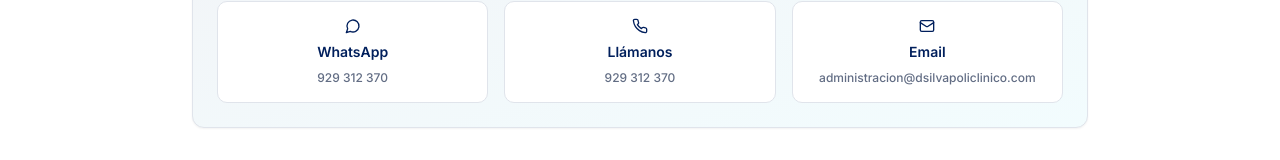
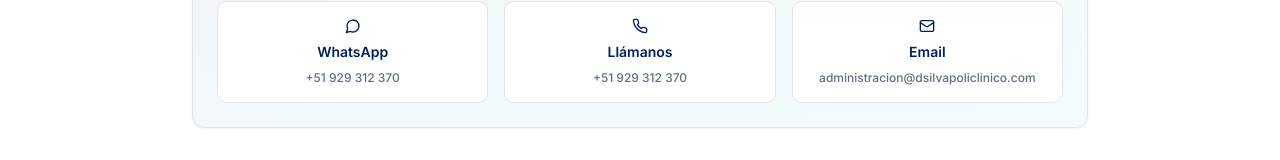
Before and after one commit to olanaso/dsilva-clinico, a React (Vite) app: page /preguntas-frecuentes in a window 1280 px wide. Shown: the part 2495-2655 px from the top of the page. Built offline with nearby package versions, Linux system fonts and the light colour scheme; the HTML template or start-up script is replaced by a standard one.

Commit message:
Fix: Update contact information

```diff
--- a/src/pages/PreguntasFrecuentes.tsx
+++ b/src/pages/PreguntasFrecuentes.tsx
@@ -25,7 +25,7 @@ const PreguntasFrecuentes = () => {
         },
         {
           question: "¿Necesito cita previa para ser atendido?",
-          answer: "Para exámenes ocupacionales y procedimientos específicos recomendamos agendar cita previa. Sin embargo, también atendemos casos de emergencia sin cita. Puede agendar su cita llamando al 929 312 370 o a través de nuestro WhatsApp."
+          answer: "Para exámenes ocupacionales y procedimientos específicos recomendamos agendar cita previa. Sin embargo, también atendemos casos de emergencia sin cita. Puede agendar su cita llamando al +51 929 312 370 o a través de nuestro WhatsApp."
         }
       ]
     },
@@ -72,7 +72,7 @@ const PreguntasFrecuentes = () => {
         },
         {
           question: "¿Cuánto cuesta un examen médico ocupacional?",
-          answer: "El costo varía según el tipo de examen y los análisis específicos requeridos por cada puesto de trabajo. Le recomendamos contactarnos al 929 312 370 o vía WhatsApp para solicitar una cotización detallada según sus necesidades específicas."
+          answer: "El costo varía según el tipo de examen y los análisis específicos requeridos por cada puesto de trabajo. Le recomendamos contactarnos al +51 929 312 370 o vía WhatsApp para solicitar una cotización detallada según sus necesidades específicas."
         },
         {
           question: "¿Trabajan con seguros médicos?",
@@ -102,7 +102,7 @@ const PreguntasFrecuentes = () => {
         },
         {
           question: "¿Cómo puedo llegar a sus instalaciones?",
-          answer: "Nuestras sedes están ubicadas en zonas de fácil acceso. Para indicaciones específicas o coordinación de visitas, puede contactarnos al 929 312 370 o escribirnos a administracion@dsilvapoliclinico.com y con gusto le brindaremos las referencias necesarias."
+          answer: "Nuestras sedes están ubicadas en zonas de fácil acceso. Para indicaciones específicas o coordinación de visitas, puede contactarnos al +51 929 312 370 o escribirnos a administracion@dsilvapoliclinico.com y con gusto le brindaremos las referencias necesarias."
         }
       ]
     }
@@ -178,7 +178,7 @@ const PreguntasFrecuentes = () => {
                   >
                     <MessageCircle className="h-6 w-6 text-primary" />
                     <span className="font-semibold">WhatsApp</span>
-                    <span className="text-xs text-muted-foreground">929 312 370</span>
+                    <span className="text-xs text-muted-foreground">+51 929 312 370</span>
                   </Button>
 
                   <Button
@@ -188,7 +188,7 @@ const PreguntasFrecuentes = () => {
                   >
                     <Phone className="h-6 w-6 text-primary" />
                     <span className="font-semibold">Llámanos</span>
-                    <span className="text-xs text-muted-foreground">929 312 370</span>
+                    <span className="text-xs text-muted-foreground">+51 929 312 370</span>
                   </Button>
 
                   <Button
```
